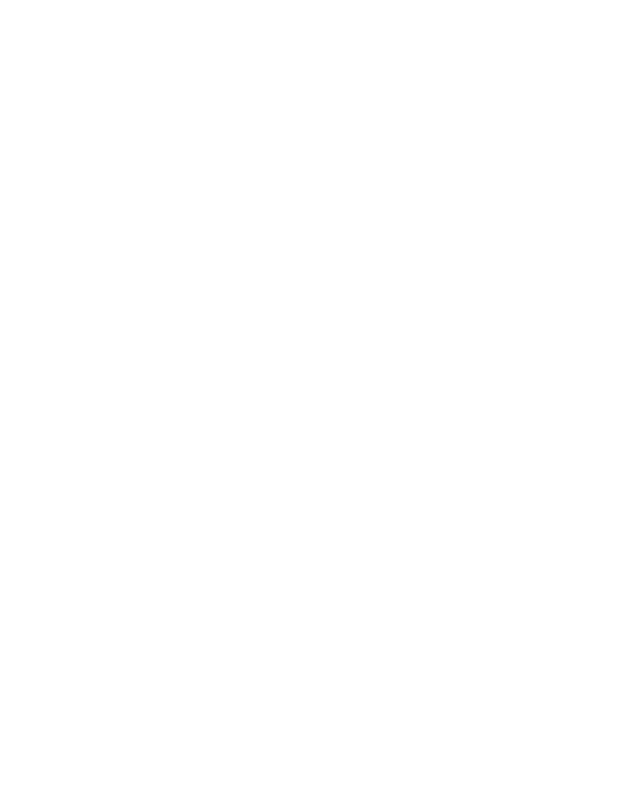
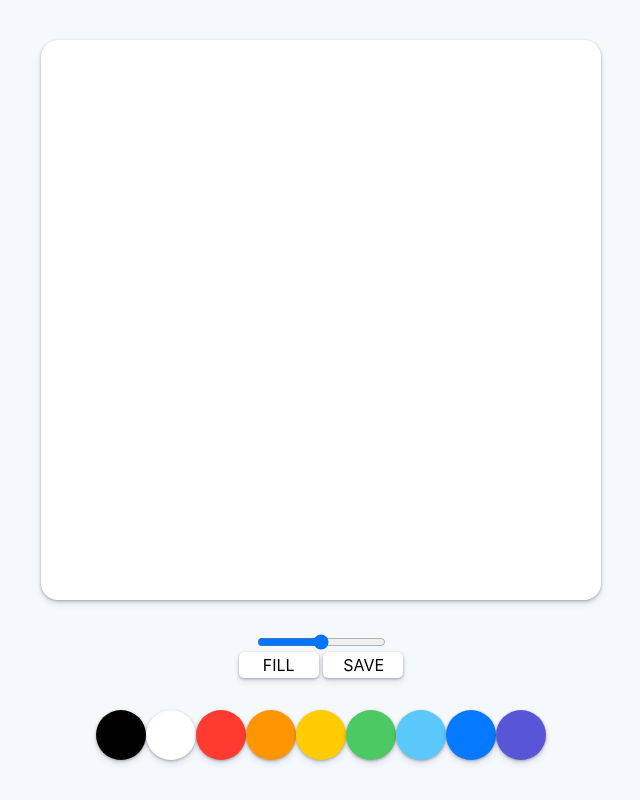
Before and after one commit to ho991217/paintjs, a plain HTML site: page index.html in a window 1280 px wide. Shown: the whole page, without its empty margins (319-959 px from the left). Drawn offline with Linux system fonts and the light colour scheme.

Commit message:
20211115

```diff
--- a/index.html
+++ b/index.html
@@ -7,6 +7,30 @@
     <title>PaintJS</title>
   </head>
   <body>
+    <canvas id="jsCanvas" class="canvas"></canvas>
+    <div class="controls">
+      <div class="controls__range">
+        <input type="range" id="jsRange" />
+      </div>
+
+      <div class="controls__btns">
+        <button id="jsMode">Fill</button>
+        <button id="jsSave">Save</button>
+      </div>
+
+      <div class="controls__colors" id="jsColors">
+        <div class="controls__color" style="background-color: black"></div>
+        <div class="controls__color" style="background-color: white"></div>
+        <div class="controls__color" style="background-color: #ff3b30"></div>
+        <div class="controls__color" style="background-color: #ff9500"></div>
+        <div class="controls__color" style="background-color: #fc0"></div>
+        <div class="controls__color" style="background-color: #4dc963"></div>
+        <div class="controls__color" style="background-color: #5ac8fa"></div>
+        <div class="controls__color" style="background-color: #0579ff"></div>
+        <div class="controls__color" style="background-color: #5856d6"></div>
+      </div>
+    </div>
+
     <script src="app.js"></script>
   </body>
 </html>
--- /dev/null
+++ b/reset.css
@@ -0,0 +1,124 @@
+html,
+body,
+div,
+span,
+applet,
+object,
+iframe,
+h1,
+h2,
+h3,
+h4,
+h5,
+h6,
+p,
+blockquote,
+pre,
+a,
+abbr,
+acronym,
+address,
+big,
+cite,
+code,
+del,
+dfn,
+em,
+img,
+ins,
+kbd,
+q,
+s,
+samp,
+small,
+strike,
+strong,
+sub,
+sup,
+tt,
+var,
+b,
+u,
+i,
+center,
+dl,
+dt,
+dd,
+ol,
+ul,
+li,
+fieldset,
+form,
+label,
+legend,
+table,
+caption,
+tbody,
+tfoot,
+thead,
+tr,
+th,
+td,
+article,
+aside,
+canvas,
+details,
+embed,
+figure,
+figcaption,
+footer,
+header,
+hgroup,
+menu,
+nav,
+output,
+ruby,
+section,
+summary,
+time,
+mark,
+audio,
+video {
+  margin: 0;
+  padding: 0;
+  border: 0;
+  font-size: 100%;
+  font: inherit;
+  vertical-align: baseline;
+}
+/* HTML5 display-role reset for older browsers */
+article,
+aside,
+details,
+figcaption,
+figure,
+footer,
+header,
+hgroup,
+menu,
+nav,
+section {
+  display: block;
+}
+body {
+  line-height: 1;
+}
+ol,
+ul {
+  list-style: none;
+}
+blockquote,
+q {
+  quotes: none;
+}
+blockquote:before,
+blockquote:after,
+q:before,
+q:after {
+  content: "";
+  content: none;
+}
+table {
+  border-collapse: collapse;
+  border-spacing: 0;
+}
--- a/styles.css
+++ b/styles.css
@@ -0,0 +1,61 @@
+@import "reset.css";
+@import "variables.css";
+
+body {
+  background-color: #f5f9fc;
+  font-family: -apple-system, BlinkMacSystemFont, "Segoe UI", Roboto, Oxygen,
+    Ubuntu, Cantarell, "Open Sans", "Helvetica Neue", sans-serif;
+  display: flex;
+  flex-direction: column;
+  align-items: center;
+  padding-top: 5vh;
+}
+
+.canvas {
+  width: 70vh;
+  height: 70vh;
+  background-color: white;
+  border-radius: 3%;
+  box-shadow: var(--default-shadow);
+}
+
+.controls {
+  margin: 4vh;
+  display: flex;
+  flex-direction: column;
+  align-items: center;
+}
+
+.controls .controls__btns {
+  margin-bottom: 4vh;
+}
+
+.controls__btns button {
+  all: unset;
+  cursor: pointer;
+  background-color: white;
+  padding: 5px 20px;
+  text-align: center;
+  width: 40px;
+  border-radius: 5px;
+  box-shadow: var(--default-shadow);
+  text-transform: uppercase;
+  font-weight: 400;
+}
+
+.controls__btns button:active {
+  transform: scale(0.98);
+  box-shadow: 0 2px 3px rgba(50, 50, 93, 0.11), 0 1px 3px rgba(0, 0, 0, 0.3);
+}
+
+.controls .controls__colors {
+  display: flex;
+}
+
+.controls__colors .controls__color {
+  width: 50px;
+  height: 50px;
+  box-shadow: var(--default-shadow);
+  cursor: pointer;
+  border-radius: 50%;
+}
--- /dev/null
+++ b/variables.css
@@ -0,0 +1,4 @@
+* {
+  --default-shadow: 0 4px 6px rgba(50, 50, 93, 0.11),
+    0 1px 3px rgba(0, 0, 0, 0.3);
+}
```
